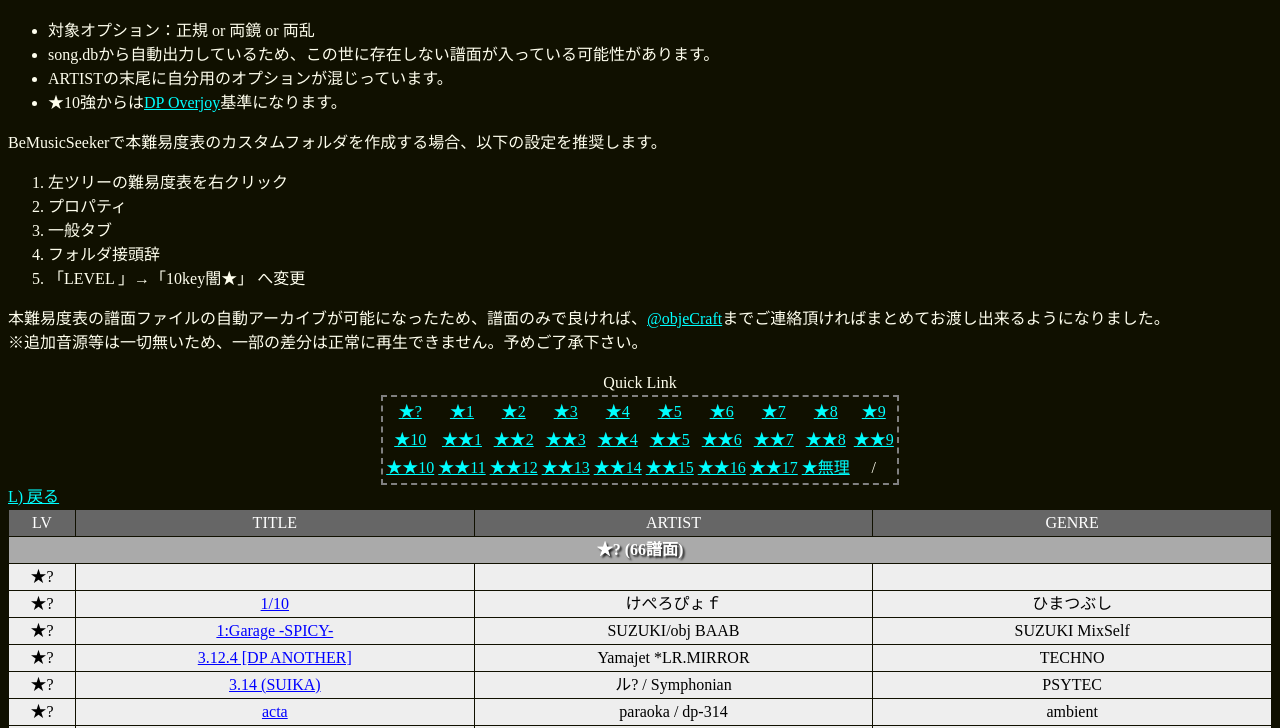
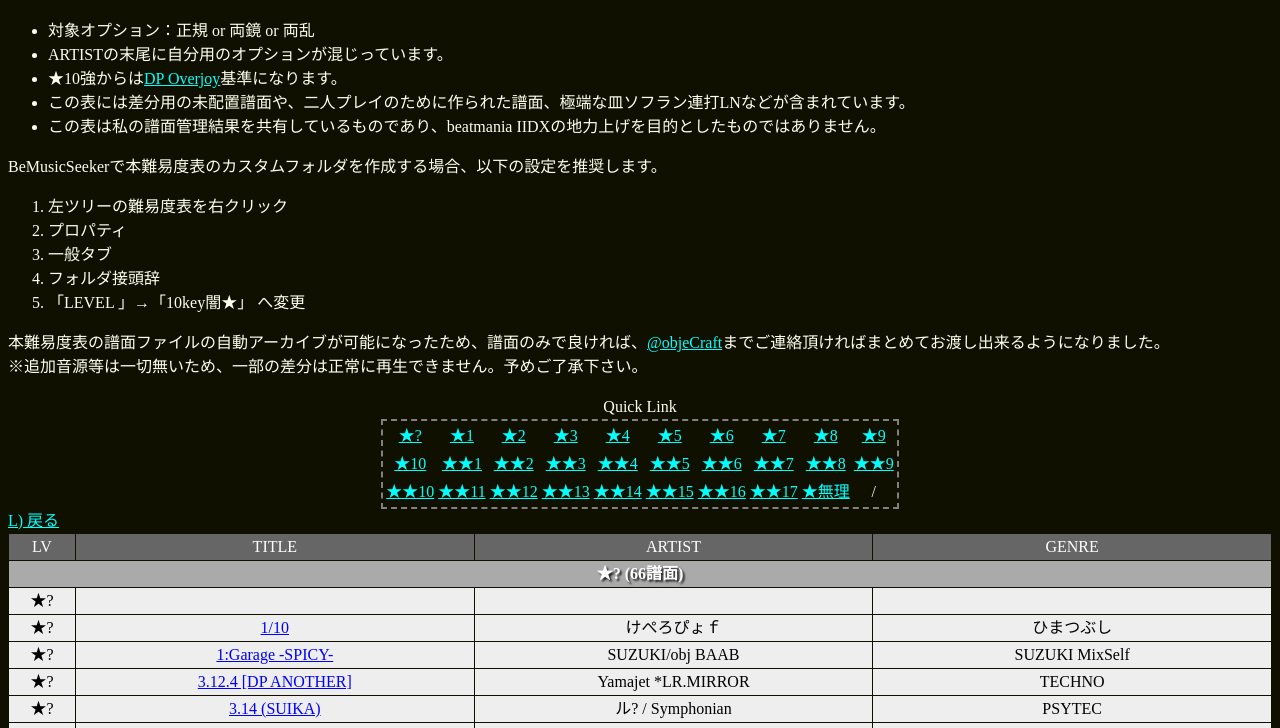
Before and after one commit to kenpel/objeCraft, a plain HTML site: page table10/index.html in a window 1280 px wide. Shown: the part 72-800 px from the top of the page. Drawn offline with Linux system fonts and the light colour scheme.

Commit message:
10,14keyBMS闇鍋難易度表の備考を修正

```diff
--- a/table10/index.html
+++ b/table10/index.html
@@ -12,9 +12,10 @@
 
 <ul>
     <li>対象オプション：正規 or 両鏡 or 両乱
-    <li>song.dbから自動出力しているため、この世に存在しない譜面が入っている可能性があります。
     <li>ARTISTの末尾に自分用のオプションが混じっています。
     <li>★10強からは<a href="http://ereter.net/dpoverjoy/">DP Overjoy</a>基準になります。
+    <li>この表には差分用の未配置譜面や、二人プレイのために作られた譜面、極端な皿ソフラン連打LNなどが含まれています。
+    <li>この表は私の譜面管理結果を共有しているものであり、beatmania IIDXの地力上げを目的としたものではありません。
 </ul>
 
 <p>BeMusicSeekerで本難易度表のカスタムフォルダを作成する場合、以下の設定を推奨します。</p>
```
Also changed, not shown: table14/index.html (+3 -1 lines).
